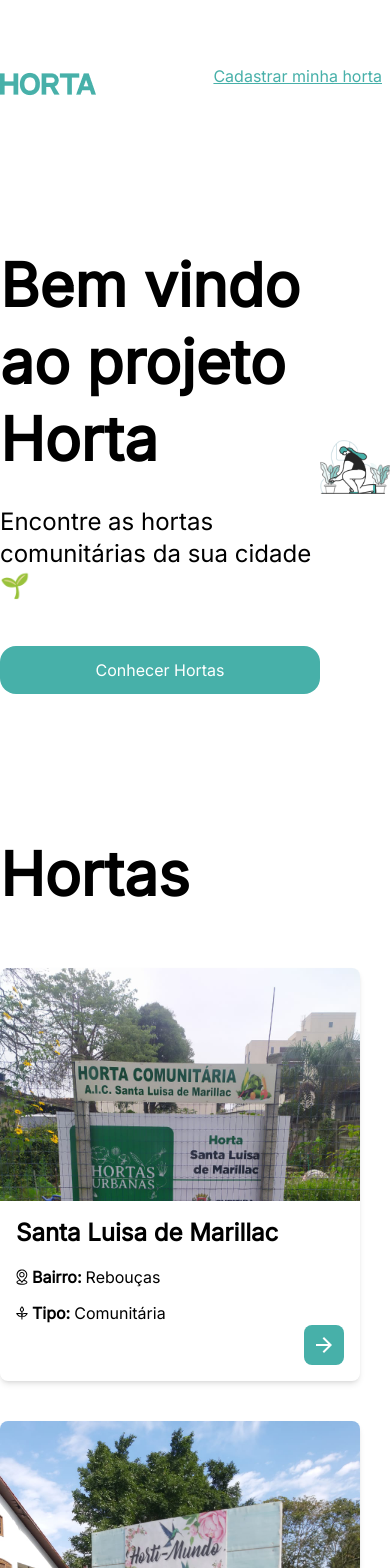
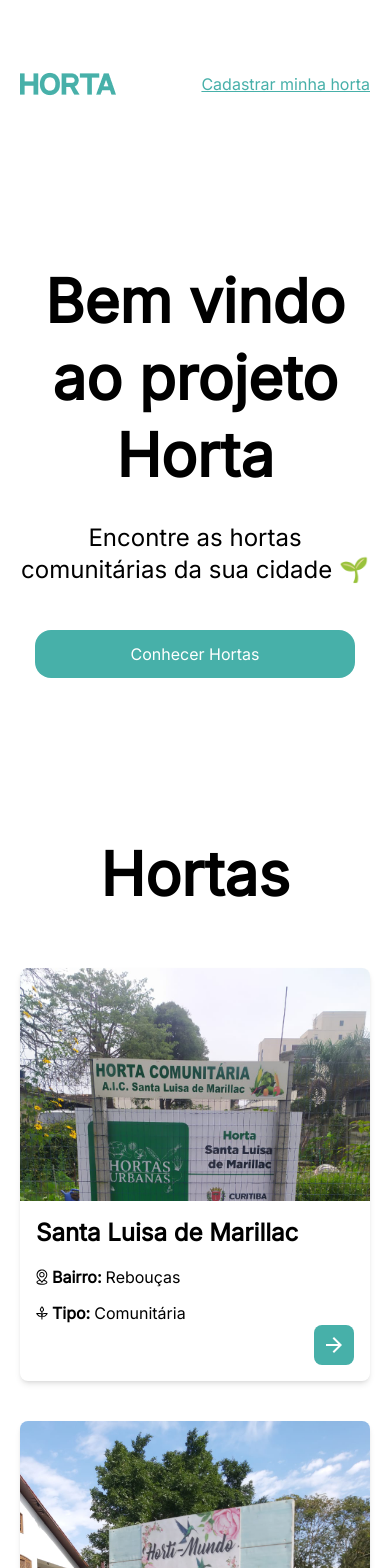
Before and after one commit to ysmello/community-gardens, a Next.js app: page / in a window 390 px wide. Shown: the top 1568 px of the page. Built offline with nearby package versions, Linux system fonts and the light colour scheme.

Commit message:
adjusting responsive

```diff
--- a/components/Container/index.tsx
+++ b/components/Container/index.tsx
@@ -3,7 +3,7 @@ interface ContainerProps {
 }
 
 function Container({ children }: ContainerProps) {
-  return <div className='container max-w-[1160px]'>{children}</div>;
+  return <div className='container max-w-[1200px] pl-5 pr-5'>{children}</div>;
 }
 
 export default Container;
--- a/components/Footer/index.tsx
+++ b/components/Footer/index.tsx
@@ -4,7 +4,7 @@ import logo from '../../images/horta-white.png';
 
 function Footer() {
   return (
-    <div className='flex items-center w-full h-28 bg-green'>
+    <div className='flex items-center w-full h-28 bg-green p-5'>
       <div className='container flex justify-between w-[1160px]'>
         <Image src={logo} alt='Logo Horta' />
         <span className='text-white text-base'>2022</span>
--- a/components/Gallery/index.tsx
+++ b/components/Gallery/index.tsx
@@ -6,7 +6,7 @@ interface GalleryProps {
 
 function Gallery({ photos }: GalleryProps) {
   return (
-    <div className='flex flex-wrap gap-10 w-full columns-3 rounded-lg overflow-hidden mb-32'>
+    <div className='flex flex-wrap gap-10 w-full columns-3 rounded-lg overflow-hidden mb-32 md:justify-center'>
       {photos?.map((photo, index) => (
         <div
           key={index}
--- a/components/GardensList/index.tsx
+++ b/components/GardensList/index.tsx
@@ -36,9 +36,9 @@ function GardensList() {
   return (
     <div className='w-full mb-32' id='second-section'>
       <div className='mb-16'>
-        <h2 className='font-black text-6xl'>Hortas</h2>
+        <h2 className='font-black text-6xl md:text-center'>Hortas</h2>
       </div>
-      <div className='flex flex-wrap gap-10'>
+      <div className='flex flex-wrap gap-10 sm:justify-center md:justify-center'>
         {gardens.map((garden) => (
           <div
             key={garden.name}
@@ -76,7 +76,7 @@ function GardensList() {
           </div>
         ))}
       </div>
-      <div className='flex justify-center mt-32'>
+      <div className='mt-32 text-center'>
         Ainda não tem sua horta cadastrada?
         <a
           target='_blank'
--- a/components/Header/index.tsx
+++ b/components/Header/index.tsx
@@ -16,7 +16,7 @@ function Header({ showLink, href, linkText, target }: HeaderProps) {
         <a
           target={target}
           href={href}
-          className='p-2 text-green underline cursor-pointer'
+          className='text-green underline cursor-pointer'
           rel='noreferrer'
         >
           {linkText}
--- a/components/Panel/index.tsx
+++ b/components/Panel/index.tsx
@@ -5,12 +5,12 @@ import PanelImage from '../../images/image-painel.png';
 
 function Panel() {
   return (
-    <div className='flex items-center justify-between w-full h-[calc(100vh-96px)]'>
-      <div className='flex flex-col w-[400px]'>
-        <h1 className='text-6xl font-black leading-[77px] mb-7'>
+    <div className='flex items-center justify-between w-full h-[calc(100vh-96px)] md:justify-center'>
+      <div className='flex flex-col w-[400px] md:items-center '>
+        <h1 className='text-6xl font-black leading-[77px] mb-7 sm:text-center'>
           Bem vindo ao projeto Horta
         </h1>
-        <span className='text-2xl mb-11'>
+        <span className='text-2xl mb-11 sm:text-center'>
           Encontre as hortas comunitárias da sua cidade 🌱
         </span>
         <Link href='#second-section'>
@@ -19,7 +19,7 @@ function Panel() {
           </button>
         </Link>
       </div>
-      <div>
+      <div className='md:hidden'>
         <Image
           src={PanelImage}
           alt='Cartoon de uma mulher cuidando de flores em um vaso'
--- a/pages/profile/index.tsx
+++ b/pages/profile/index.tsx
@@ -97,29 +97,33 @@ const Profile: NextPage = () => {
           target='_self'
         />
 
-        <div className='font-black text-3xl mt-32'>Informações da Horta</div>
+        <div className='font-black text-3xl mt-32 md:text-center'>
+          Informações da Horta
+        </div>
 
-        <div className='flex flex-wrap gap-10 w-full mt-12 mb-16'>
-          <div className='flex-1'>
+        <div className='flex flex-wrap md:flex-col gap-10 w-full mt-12 mb-16'>
+          <div className='flex-1 md:text-center'>
             <div className='font-black text-2xl mb-6'>{profile?.name}</div>
-            <div className='flex'>
-              <span className='font-bold text-base ml-1'>Endereço:</span>
-              <span className='text-base ml-1'>{profile?.adress}</span>
+            <div className='flex md:justify-center'>
+              <span className='font-bold text-base ml-1'>
+                Endereço:{' '}
+                <span className='text-base ml-1 font-normal'>
+                  {profile?.adress}
+                </span>
+              </span>
             </div>
           </div>
           <div className='flex-1'>
-            <div>
-              <iframe
-                src={profile?.mapSrc}
-                width='600'
-                height='210'
-                loading='lazy'
-              ></iframe>
-            </div>
+            <iframe
+              src={profile?.mapSrc}
+              width='100%'
+              height='210'
+              loading='lazy'
+            ></iframe>
           </div>
         </div>
 
-        <div className='font-black text-3xl mb-12'>Galeria</div>
+        <div className='font-black text-3xl mb-12 md:text-center'>Galeria</div>
 
         <Gallery photos={profile?.images} />
 
--- a/tailwind.config.js
+++ b/tailwind.config.js
@@ -5,6 +5,23 @@ module.exports = {
     './components/**/*.{js,ts,jsx,tsx}',
   ],
   theme: {
+    extend: {},
+    screens: {
+      '2xl': { max: '1535px' },
+      // => @media (max-width: 1535px) { ... }
+
+      xl: { max: '1279px' },
+      // => @media (max-width: 1279px) { ... }
+
+      lg: { max: '1023px' },
+      // => @media (max-width: 1023px) { ... }
+
+      md: { max: '767px' },
+      // => @media (max-width: 767px) { ... }
+
+      sm: { max: '639px' },
+      // => @media (max-width: 639px) { ... }
+    },
     fontFamily: {
       inter: ['Inter', 'sans-serif'],
     },
@@ -15,7 +32,6 @@ module.exports = {
     container: {
       center: true,
     },
-    extend: {},
   },
   plugins: [],
 };
```
